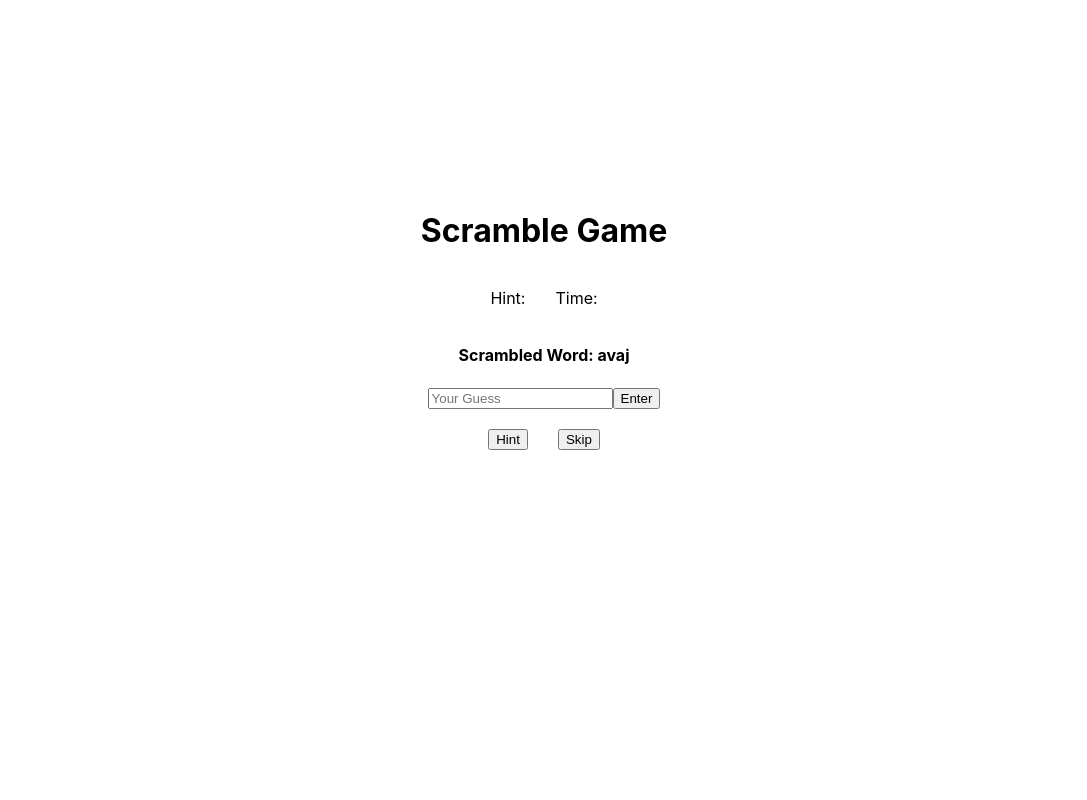
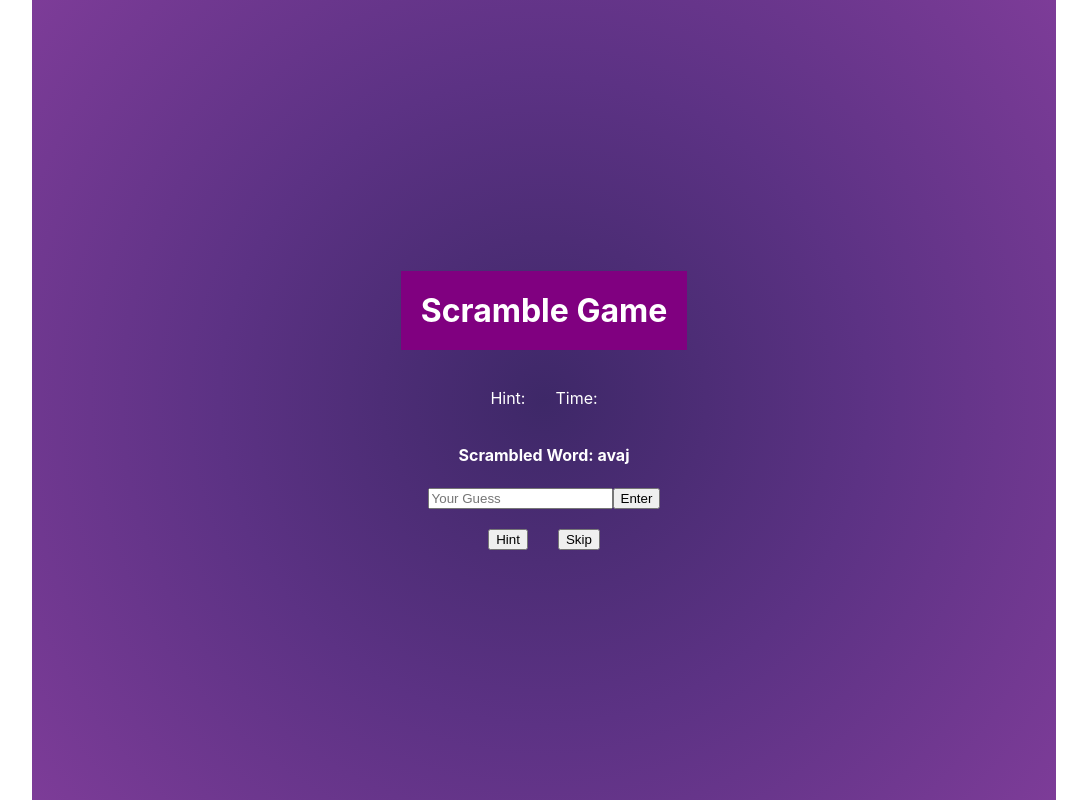
Before and after one commit to IsaacToluwani/word-scramble-game, a React (Create React App) app: page / in a window 1280 px wide. Shown: the whole page, without its empty margins (96-1183 px from the left). Built offline with nearby package versions, Linux system fonts and the light colour scheme.

Commit message:
refactor ScrambleGame styles

```diff
--- a/src/Components/ScrambleGame/ScrambleGame.css
+++ b/src/Components/ScrambleGame/ScrambleGame.css
@@ -8,16 +8,24 @@ body {
   box-sizing: border-box;
   display: flex;
   justify-content: center;
-  align-items: center;
+  /* align-items: center; */
+  color: white;
 }
 
 .scramble {
   width: 80vw;
-  height: 80vh;
+  height: 100vh;
   display: flex;
+  align-self: center;
   flex-direction: column;
   justify-content: center;
   align-items: center;
+  background: radial-gradient(circle, #3E2868, #5C3284 50%, #7D3C98);
+}
+
+.scramble h1 {
+  background: purple;
+  padding: 20px;
 }
 
 .content-header {
--- a/src/Components/ScrambleGame/ScrambleGame.jsx
+++ b/src/Components/ScrambleGame/ScrambleGame.jsx
@@ -5,7 +5,10 @@ const wordList = ['grazac', 'abeokuta', 'java', 'ogun', 'css'];
 
 function ScrambleGame() {
   const shuffleWord = (word) => {
-    return word.split('').sort(() => Math.random() - 0.5).join('');
+    return word
+      .split('')
+      .sort(() => Math.random() - 0.5)
+      .join('');
   };
   // console.log('shuffle', shuffleWord(word));
 
@@ -22,7 +25,7 @@ function ScrambleGame() {
     setCorrectWord(word);
     setShuffledWord(shuffleWord(word));
     setWordIndex(currentwordIndex);
-    console.log("word index:" ,currentwordIndex);
+    console.log('word index:', currentwordIndex);
   }, []);
   console.log('correctWord', shuffledWord, correctWord);
 
@@ -39,6 +42,7 @@ function ScrambleGame() {
         setWordIndex(nextWordIndex);
         setShuffledWord(shuffleWord(wordList[nextWordIndex]));
         setCorrectWord(wordList[nextWordIndex]);
+        setUserInput('');
       }
     } else {
       setFeedBack('Wrong Guess');
```
